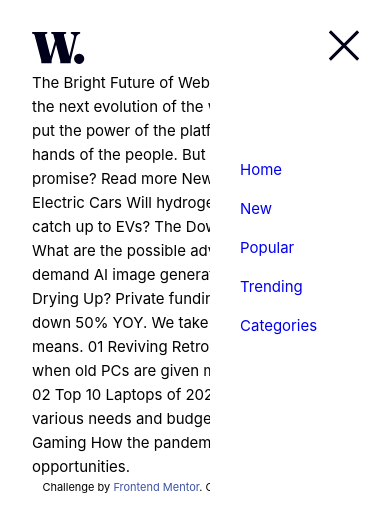
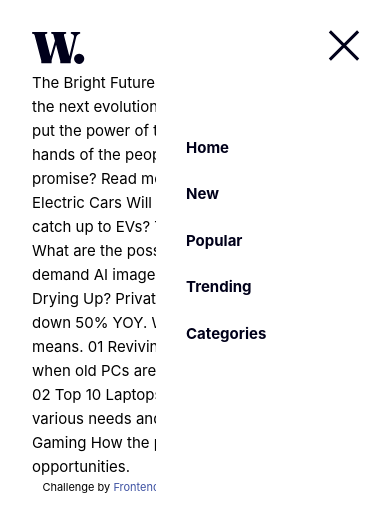
Before and after one commit to alfredthompsonOvie/news-homepage, a Vue app: page / in a window 390 px wide. Shown: the top 532 px of the page. Built offline with nearby package versions, Linux system fonts and the light colour scheme.

Commit message:
mobile nav css

```diff
--- a/src/assets/base.css
+++ b/src/assets/base.css
@@ -23,9 +23,6 @@
 }
 body {
 	min-height: 100vh;
-	/* color: var(--color-text);
-  background: var(--color-background); */
-	transition: color 0.5s, background-color 0.5s;
 	line-height: 1.6;
 	font-family: Inter, -apple-system, BlinkMacSystemFont, "Segoe UI", Roboto,
 		Oxygen, Ubuntu, Cantarell, "Fira Sans", "Droid Sans", "Helvetica Neue",
--- a/src/components/AppNav.vue
+++ b/src/components/AppNav.vue
@@ -21,38 +21,38 @@
 			</div>
 
 			<li>
-				<a href="#">Home</a>
+				<a href="#" class="nav__link">Home</a>
 			</li>
 			<li>
-				<a href="#">New</a>
+				<a href="#" class="nav__link">New</a>
 			</li>
 			<li>
-				<a href="#">Popular</a>
+				<a href="#" class="nav__link">Popular</a>
 			</li>
 			<li>
-				<a href="#">Trending</a>
+				<a href="#" class="nav__link">Trending</a>
 			</li>
 			<li>
-				<a href="#">Categories</a>
+				<a href="#" class="nav__link">Categories</a>
 			</li>
 		</ul>
 
 		<!-- tablet/ desktop Nav -->
 		<ul class="mainNav" v-if="!isMobile">
-			<li>
-				<a href="#">Home</a>
+      <li>
+				<a href="#" class="nav__link">Home</a>
 			</li>
 			<li>
-				<a href="#">New</a>
+				<a href="#" class="nav__link">New</a>
 			</li>
 			<li>
-				<a href="#">Popular</a>
+				<a href="#" class="nav__link">Popular</a>
 			</li>
 			<li>
-				<a href="#">Trending</a>
+				<a href="#" class="nav__link">Trending</a>
 			</li>
 			<li>
-				<a href="#">Categories</a>
+				<a href="#" class="nav__link">Categories</a>
 			</li>
 		</ul>
 	</nav>
@@ -91,18 +91,30 @@ export default {
 	top: 0;
 	bottom: 0;
 	right: 0;
-	width: 12em;
+	width: 60%;
 	background-color: #fff;
 	padding: 2em;
   display: flex;
   flex-direction: column;
 }
+@media (min-width: 470px) {
+  .mobileNav {
+	width: 18.5em;
+}
+}
 .mobileNav li {
-  margin-top: 1em;
+  margin-top: 1.5em;
 }
 .close {
-  margin-bottom: 5em;
+  margin-bottom: 3em;
   display: inline-block;
   margin-left: auto;
 }
+.nav__link {
+  color: var(--VeryDarkBlue);
+  font-weight: var(--fw-bold);
+}
+.nav__link:hover {
+  letter-spacing: 1px;
+}
 </style>
```
